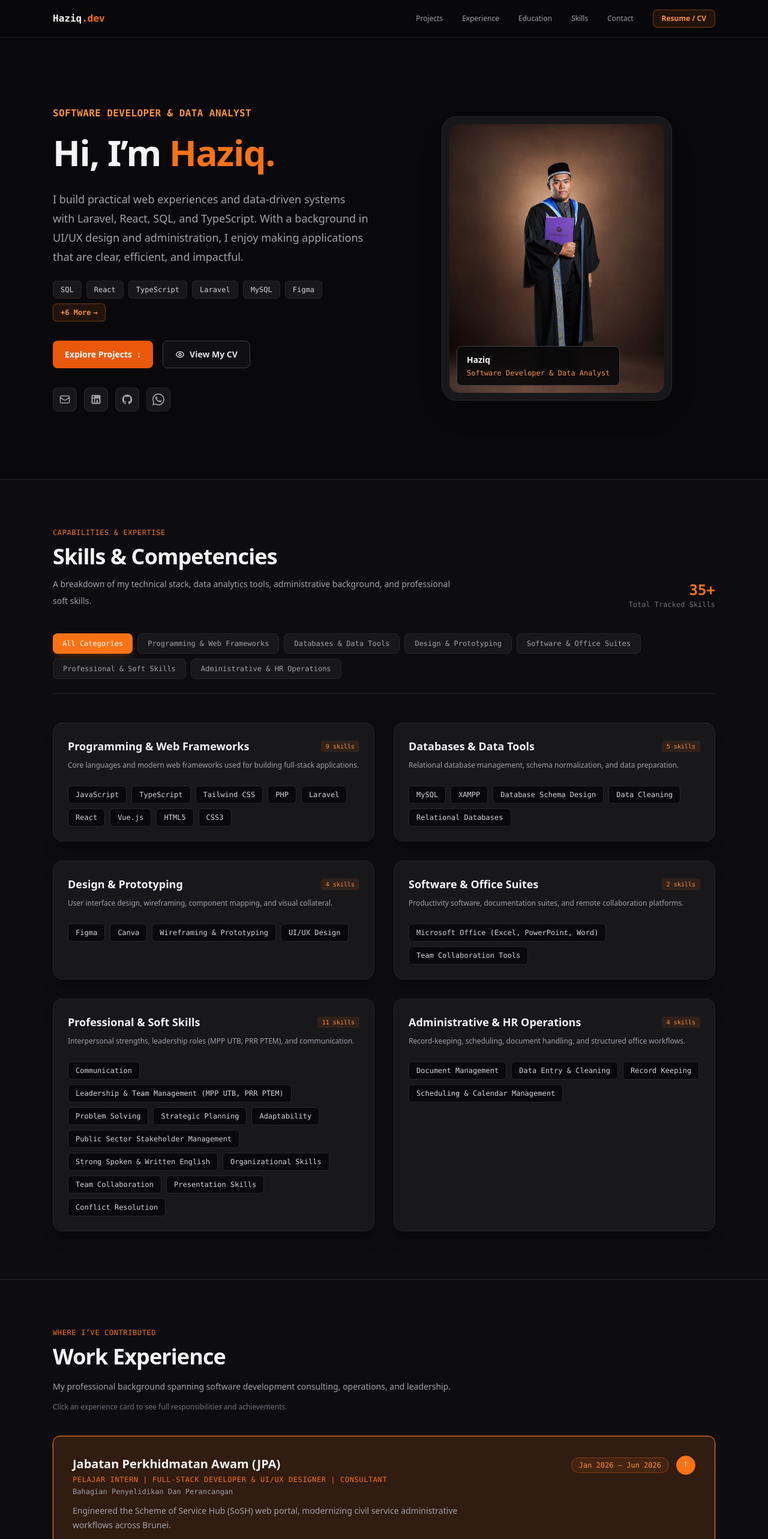
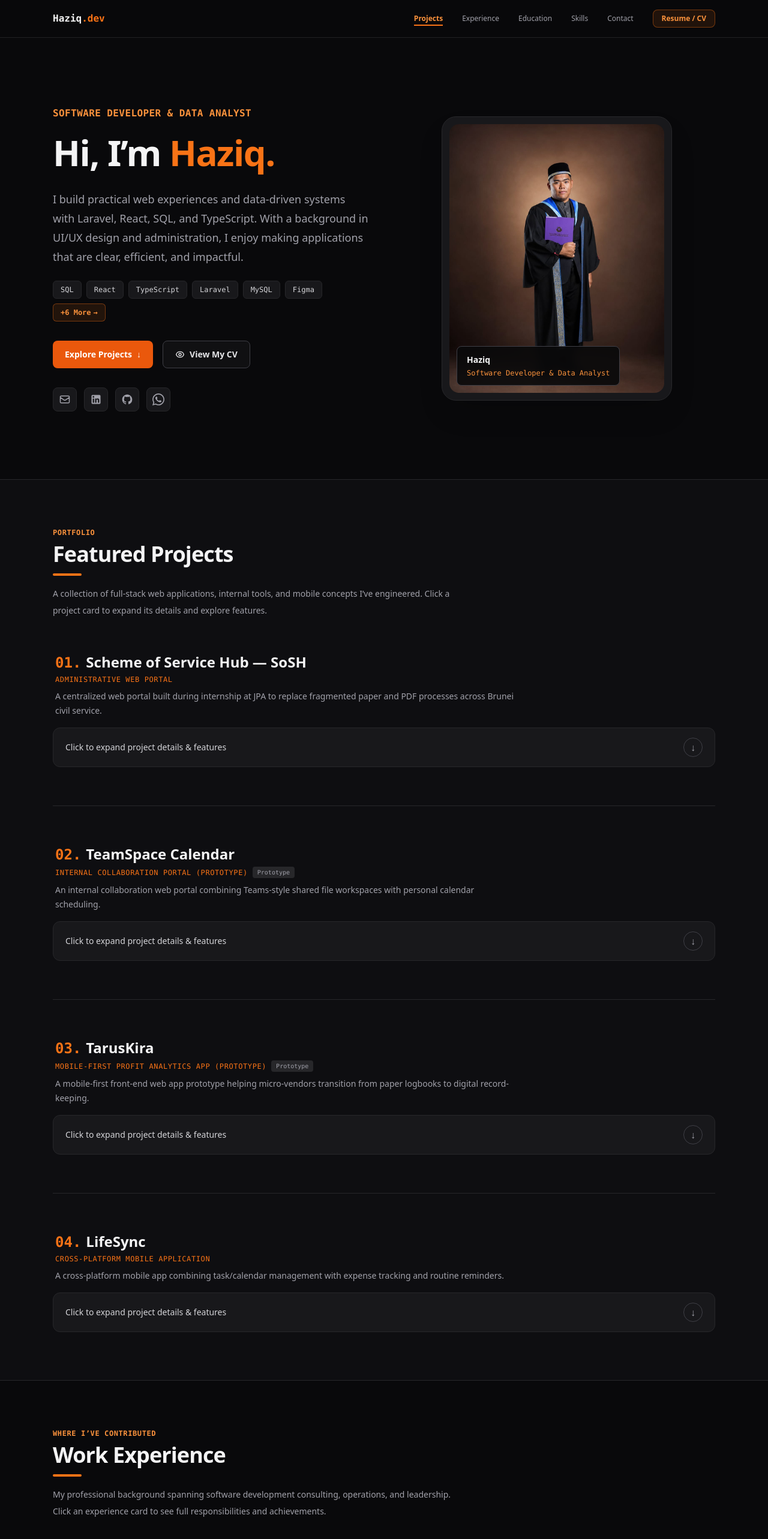
Before and after one commit to VER-SI/haziq-portfolio-site, a React (Vite) app: page / in a window 1280 px wide. Shown: the top 2566 px of the page at 60% size. Built offline with nearby package versions, Linux system fonts and the light colour scheme.

Commit message:
Updated portfolio sections and layout

```diff
--- a/src/App.tsx
+++ b/src/App.tsx
@@ -8,14 +8,17 @@ import Contact from "./components/Contact";
 
 export default function App() {
   return (
-    <>
-      <Navbar />
-      <Hero />
-      <Skills />
-      <Experience />
-      <Education />
-      <Projects />
-      <Contact />
-    </>
+    <div className="min-h-screen bg-zinc-950 text-zinc-100 antialiased scroll-smooth">
+<Navbar />
+<main>
+<Hero />
+<Projects />
+<Experience />
+<Education />
+<Skills />
+<Contact />
+</main>
+
+</div>
   );
 }
--- a/src/components/Experience.tsx
+++ b/src/components/Experience.tsx
@@ -87,20 +87,18 @@ export default function Experience() {
     };
 
     return (
-        <section id="experience" className="border-t border-zinc-800 bg-zinc-900/30">
-            <div className="mx-auto max-w-6xl px-6 py-20">
-                <div className="mb-10">
-                    <p className="font-mono text-xs uppercase tracking-wider text-orange-500">
+        <section id="experience" className="border-t border-zinc-800 bg-zinc-950 py-20">
+            <div className="mx-auto max-w-6xl px-6">
+                <div className="mb-14">
+                    <p className="font-mono text-xs font-semibold uppercase tracking-wider text-orange-400">
                         Where I’ve contributed
                     </p>
-                    <h2 className="mt-3 text-3xl font-bold tracking-tight text-zinc-100 sm:text-4xl">
+                    <h2 className="mt-2 text-3xl font-bold tracking-tight text-zinc-100 sm:text-4xl">
                         Work Experience
                     </h2>
+                    <div className="mt-3 h-1 w-12 rounded-full bg-orange-500"></div>
                     <p className="mt-4 max-w-2xl text-sm leading-7 text-zinc-400">
-                        My professional background spanning software development consulting, operations, and leadership.
-                    </p>
-                    <p className="mt-3 text-xs text-zinc-500">
-                        Click an experience card to see full responsibilities and achievements.
+                        My professional background spanning software development consulting, operations, and leadership. Click an experience card to see full responsibilities and achievements.
                     </p>
                 </div>
 
--- a/src/components/Navbar.tsx
+++ b/src/components/Navbar.tsx
@@ -1,7 +1,8 @@
-import { useState } from 'react';
+import { useState, useEffect } from 'react';
 
 export default function Navbar() {
     const [mobileMenuOpen, setMobileMenuOpen] = useState(false);
+    const [activeSection, setActiveSection] = useState('home');
 
     const navLinks = [
         { name: 'Projects', href: '#projects' },
@@ -11,6 +12,34 @@ export default function Navbar() {
         { name: 'Contact', href: '#contact' },
     ];
 
+    // Track active section on scroll using IntersectionObserver
+    useEffect(() => {
+        const sections = navLinks
+            .map((link) => document.getElementById(link.href.replace('#', '')))
+            .filter(Boolean);
+
+        const observer = new IntersectionObserver(
+            (entries) => {
+                entries.forEach((entry) => {
+                    if (entry.isIntersecting) {
+                        setActiveSection(entry.target.id);
+                    }
+                });
+            },
+            { threshold: 0.3 }
+        );
+
+        sections.forEach((section) => {
+            if (section) observer.observe(section);
+        });
+
+        return () => {
+            sections.forEach((section) => {
+                if (section) observer.unobserve(section);
+            });
+        };
+    }, [navLinks]);
+
     const handleScroll = (e: React.MouseEvent<HTMLAnchorElement>, href: string) => {
         e.preventDefault();
         setMobileMenuOpen(false);
@@ -19,6 +48,7 @@ export default function Navbar() {
 
         if (targetElement) {
             targetElement.scrollIntoView({ behavior: 'smooth' });
+            setActiveSection(targetId);
         }
     };
 
@@ -36,19 +66,29 @@ export default function Navbar() {
 
                 {/* Desktop Links */}
                 <nav className="hidden items-center gap-8 md:flex">
-                    {navLinks.map((link) => (
+                    {navLinks.map((link) => {
+                        const targetId = link.href.replace('#', '');
+                        const isActive = activeSection === targetId;
+
+                        return (
                             <a
                                 key={link.name}
                                 href={link.href}
                                 onClick={(e) => handleScroll(e, link.href)}
-                            className="text-xs font-medium text-zinc-400 transition hover:text-orange-400"
+                                className={`relative py-1 text-xs font-medium transition-colors duration-200 after:absolute after:bottom-0 after:left-0 after:h-[2px] after:w-0 after:bg-orange-500 after:transition-all after:duration-300 hover:after:w-full ${
+                                    isActive
+                                        ? 'text-orange-400 font-semibold after:w-full'
+                                        : 'text-zinc-400 hover:text-orange-400'
+                                }`}
                             >
                                 {link.name}
                             </a>
-                    ))}
+                        );
+                    })}
                     <a
-                        href="/cv.pdf"
+                        href="/images/cv.jpg"
                         target="_blank"
+                        download="Haziq_CV.jpg"
                         rel="noopener noreferrer"
                         className="rounded-lg border border-orange-500/40 bg-orange-500/10 px-3.5 py-1.5 text-xs font-semibold text-orange-400 transition hover:bg-orange-500 hover:text-white"
                     >
@@ -79,19 +119,27 @@ export default function Navbar() {
             {mobileMenuOpen && (
                 <div className="border-b border-zinc-800 bg-zinc-950 px-6 py-6 md:hidden">
                     <nav className="flex flex-col gap-4">
-                        {navLinks.map((link) => (
+                        {navLinks.map((link) => {
+                            const targetId = link.href.replace('#', '');
+                            const isActive = activeSection === targetId;
+
+                            return (
                                 <a
                                     key={link.name}
                                     href={link.href}
                                     onClick={(e) => handleScroll(e, link.href)}
-                                className="text-sm font-medium text-zinc-300 transition hover:text-orange-400"
+                                    className={`text-sm font-medium transition hover:text-orange-400 ${
+                                        isActive ? 'text-orange-400 font-semibold' : 'text-zinc-300'
+                                    }`}
                                 >
                                     {link.name}
                                 </a>
-                        ))}
+                            );
+                        })}
                         <a
-                            href="/cv.pdf"
+                            href="/images/cv.jpg"
                             target="_blank"
+                            download="Haziq_CV.jpg"
                             rel="noopener noreferrer"
                             className="mt-2 text-center rounded-lg border border-orange-500/50 bg-orange-500/10 px-4 py-2.5 text-xs font-semibold text-orange-400"
                         >
--- a/src/components/Projects.tsx
+++ b/src/components/Projects.tsx
@@ -153,20 +153,18 @@ export default function Projects() {
     };
 
     return (
-        <section id="projects" className="border-t border-zinc-800 bg-zinc-900/30">
-            <div className="mx-auto max-w-6xl px-6 py-20">
-                <div className="mb-10">
-                    <p className="font-mono text-xs uppercase tracking-wider text-orange-500">
-                        Selected work
+        <section id="projects" className="border-t border-zinc-800 bg-zinc-900/40 py-20">
+            <div className="mx-auto max-w-6xl px-6">
+                <div className="mb-14">
+                    <p className="font-mono text-xs font-semibold uppercase tracking-wider text-orange-400">
+                        Portfolio
                     </p>
-                    <h2 className="mt-3 text-3xl font-bold tracking-tight text-zinc-100 sm:text-4xl">
+                    <h2 className="mt-2 text-3xl font-bold tracking-tight text-zinc-100 sm:text-4xl">
                         Featured Projects
                     </h2>
+                    <div className="mt-3 h-1 w-12 rounded-full bg-orange-500"></div>
                     <p className="mt-4 max-w-2xl text-sm leading-7 text-zinc-400">
-                        A few full-stack web applications, internal tools, and mobile concepts I’ve engineered.
-                    </p>
-                    <p className="mt-3 text-xs text-zinc-500">
-                        Click a project card to expand its details and explore features.
+                        A collection of full-stack web applications, internal tools, and mobile concepts I’ve engineered. Click a project card to expand its details and explore features.
                     </p>
                 </div>
 
--- a/src/components/Skills.tsx
+++ b/src/components/Skills.tsx
@@ -95,24 +95,25 @@ export default function Skills() {
         : skillCategories.filter((cat) => cat.id === selectedCategory);
 
     return (
-        <section id="skills" className="border-t border-zinc-800 bg-zinc-900/30">
-            <div className="mx-auto max-w-6xl px-6 py-20">
-                {/* Section Header */}
-                <div className="mb-10 flex flex-col md:flex-row md:items-end md:justify-between gap-6">
+        <section id="skills" className="border-t border-zinc-800 bg-zinc-950 py-20">
+            <div className="mx-auto max-w-6xl px-6">
+                {/* Section Header with Accent Indicator */}
+                <div className="mb-14 flex flex-col md:flex-row md:items-end md:justify-between gap-6">
                     <div>
-                        <p className="font-mono text-xs uppercase tracking-wider text-orange-500">
+                        <p className="font-mono text-xs font-semibold uppercase tracking-wider text-orange-400">
                             Capabilities &amp; Expertise
                         </p>
-                        <h2 className="mt-3 text-3xl font-bold tracking-tight text-zinc-100 sm:text-4xl">
+                        <h2 className="mt-2 text-3xl font-bold tracking-tight text-zinc-100 sm:text-4xl">
                             Skills &amp; Competencies
                         </h2>
-                        <p className="mt-3 max-w-2xl text-sm leading-7 text-zinc-400">
+                        <div className="mt-3 h-1 w-12 rounded-full bg-orange-500"></div>
+                        <p className="mt-4 max-w-2xl text-sm leading-7 text-zinc-400">
                             A breakdown of my technical stack, data analytics tools, administrative background, and professional soft skills.
                         </p>
                     </div>
 
                     {/* Total Skills Counter */}
-                    <div className="hidden lg:block text-right">
+                    <div className="hidden lg:block text-right shrink-0">
                         <span className="font-mono text-2xl font-bold text-orange-500">
                             {skillCategories.reduce((acc, cat) => acc + cat.skills.length, 0)}+
                         </span>
```
Also changed, not shown: src/components/Contact.tsx (+17 -5 lines), src/components/Education.tsx (+7 -9 lines), public/images/cv.jpg, 1 other file (tests, documents, lock files or other folders). Lines whose indentation alone changed are shown as unchanged.
